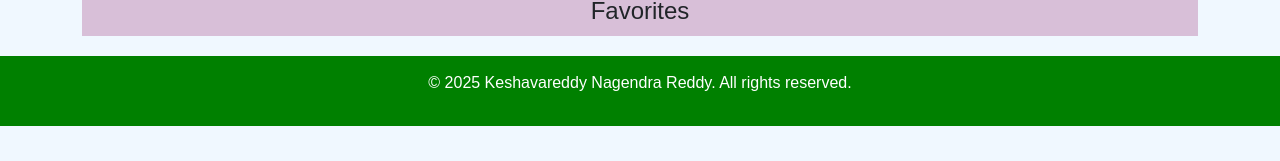
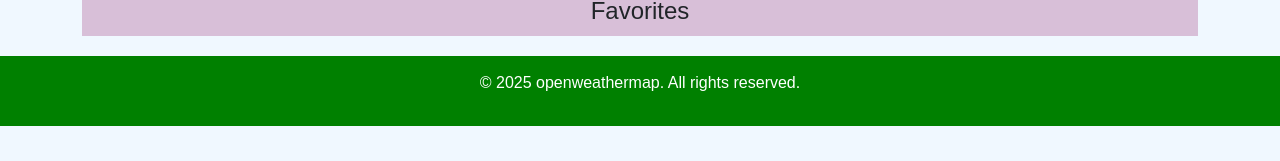
Before and after one commit to nagendrared/weather_dashboard, a plain HTML site: page index.html in a window 1280 px wide. Both pictures are taken after typing "Sample" into the empty fields and a click on the button "Search". Shown: the part 432-593 px from the top of the page. Drawn offline with nearby package versions, Linux system fonts and the light colour scheme; no server answers.

Commit message:
Update index.html

```diff
--- a/index.html
+++ b/index.html
@@ -43,7 +43,7 @@
         </div>
     </div>
     <footer class="footer d-none" id="footer">
-        <p>&copy; 2025 Keshavareddy Nagendra Reddy. All rights reserved.</p>
+        <p>&copy; 2025 openweathermap. All rights reserved.</p>
     </footer>
 
     <script src="script.js"></script>
```
